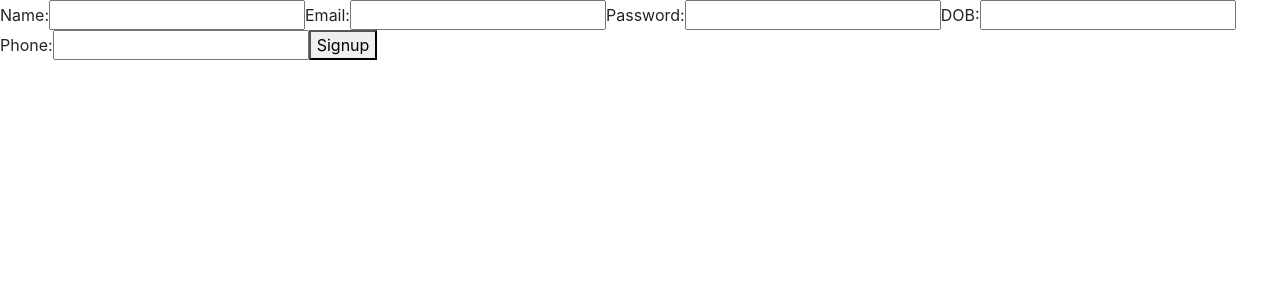
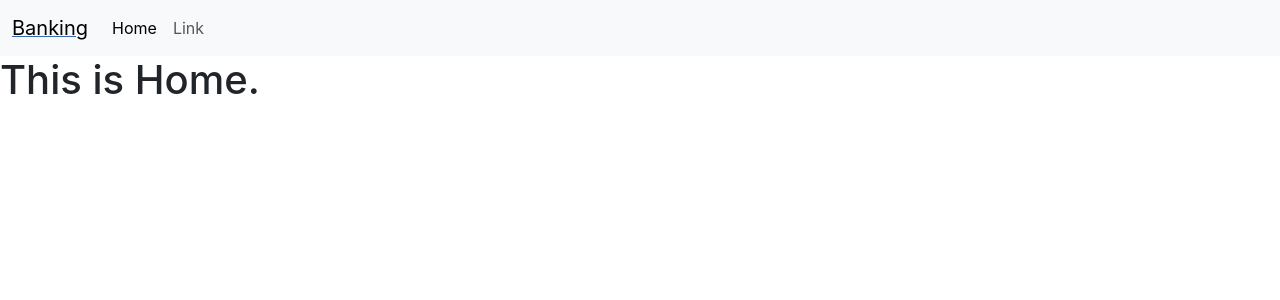
Before and after one commit to tusharx0809/react-apps, a React (Create React App) app in the folder banking_website/: page / in a window 1280 px wide. Shown: the top 300 px of the page. Built offline with nearby package versions, Linux system fonts and the light colour scheme.

Commit message:
added: navbar added in components:

```diff
--- a/banking_website/src/App.js
+++ b/banking_website/src/App.js
@@ -1,11 +1,21 @@
-import './App.css';
-import Signup from './components/Signup';
-
+import "./App.css";
+import Navbar from "./components/Navbar";
+import Home from "./components/Home";
+import Login from "./components/Login";
+import Signup from "./components/Signup";
+import { BrowserRouter as Router, Routes, Route } from "react-router-dom";
 
 function App() {
   return (
     <div>
-     <Signup/>
+      <Router>
+        <Navbar />
+        <Routes>
+          <Route path="/" element={<Home />} />
+          <Route path="/login" element={<Login />} />
+          <Route path="/signup" element={<Signup />} />
+        </Routes>
+      </Router>
     </div>
   );
 }
--- /dev/null
+++ b/banking_website/src/components/Navbar.js
@@ -0,0 +1,43 @@
+import React from "react";
+import { Link } from "react-router-dom";
+const Navbar = () => {
+  return (
+    <div>
+      <nav className="navbar navbar-expand-lg bg-body-tertiary">
+        <div className="container-fluid">
+          <Link to="/"><a className="navbar-brand">
+            Banking
+          </a></Link>
+          <button
+            className="navbar-toggler"
+            type="button"
+            data-bs-toggle="collapse"
+            data-bs-target="#navbarSupportedContent"
+            aria-controls="navbarSupportedContent"
+            aria-expanded="false"
+            aria-label="Toggle navigation"
+          >
+            <span className="navbar-toggler-icon"></span>
+          </button>
+          <div className="collapse navbar-collapse" id="navbarSupportedContent">
+            <ul className="navbar-nav me-auto mb-2 mb-lg-0">
+              <li className="nav-item">
+                <a className="nav-link active" aria-current="page" href="#">
+                  Home
+                </a>
+              </li>
+              <li className="nav-item">
+                <a className="nav-link" href="#">
+                  Link
+                </a>
+              </li>
+
+            </ul>
+          </div>
+        </div>
+      </nav>
+    </div>
+  );
+};
+
+export default Navbar;
```
Also changed, not shown: 1 other file (tests, documents, lock files or other folders).
